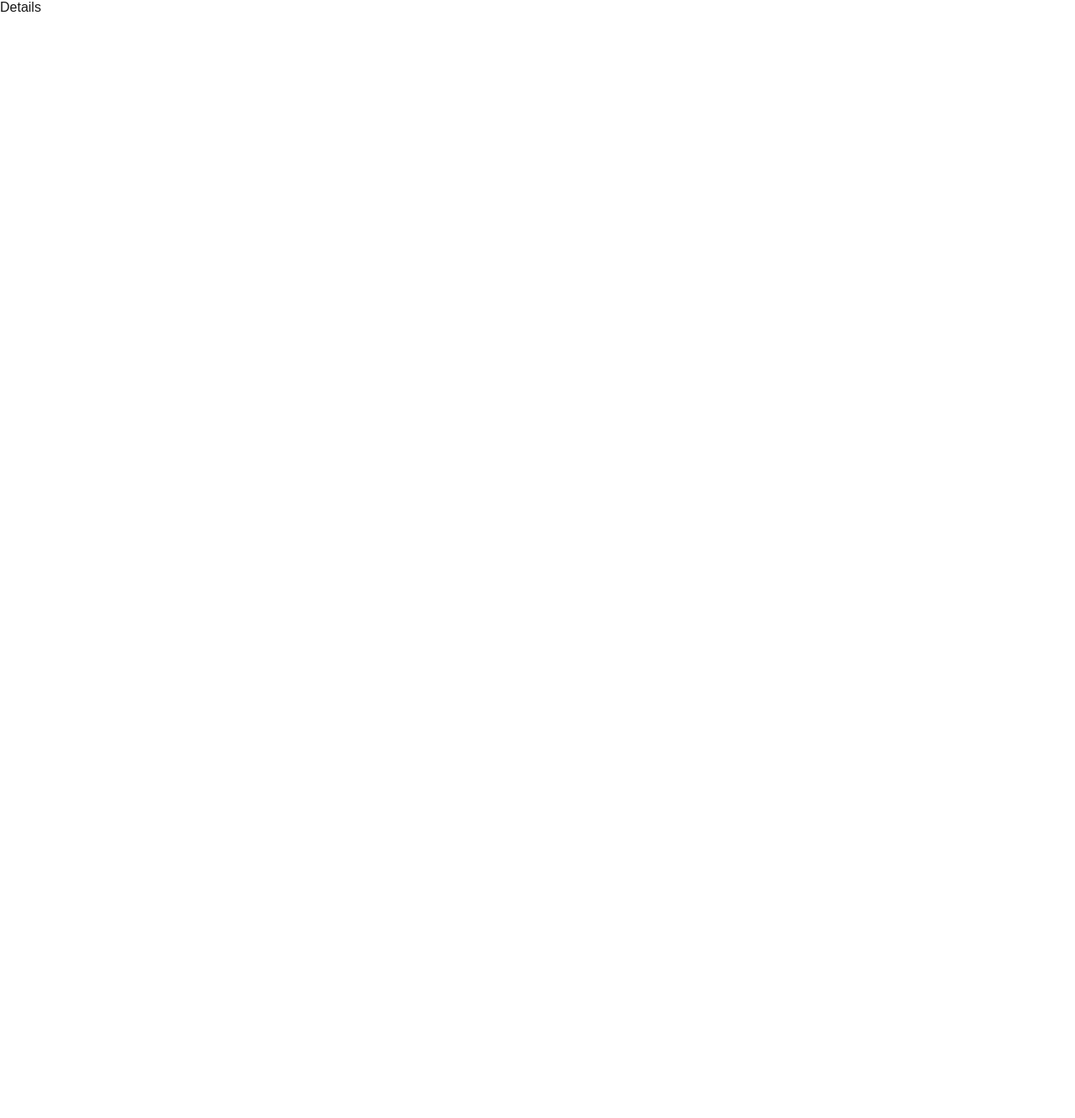
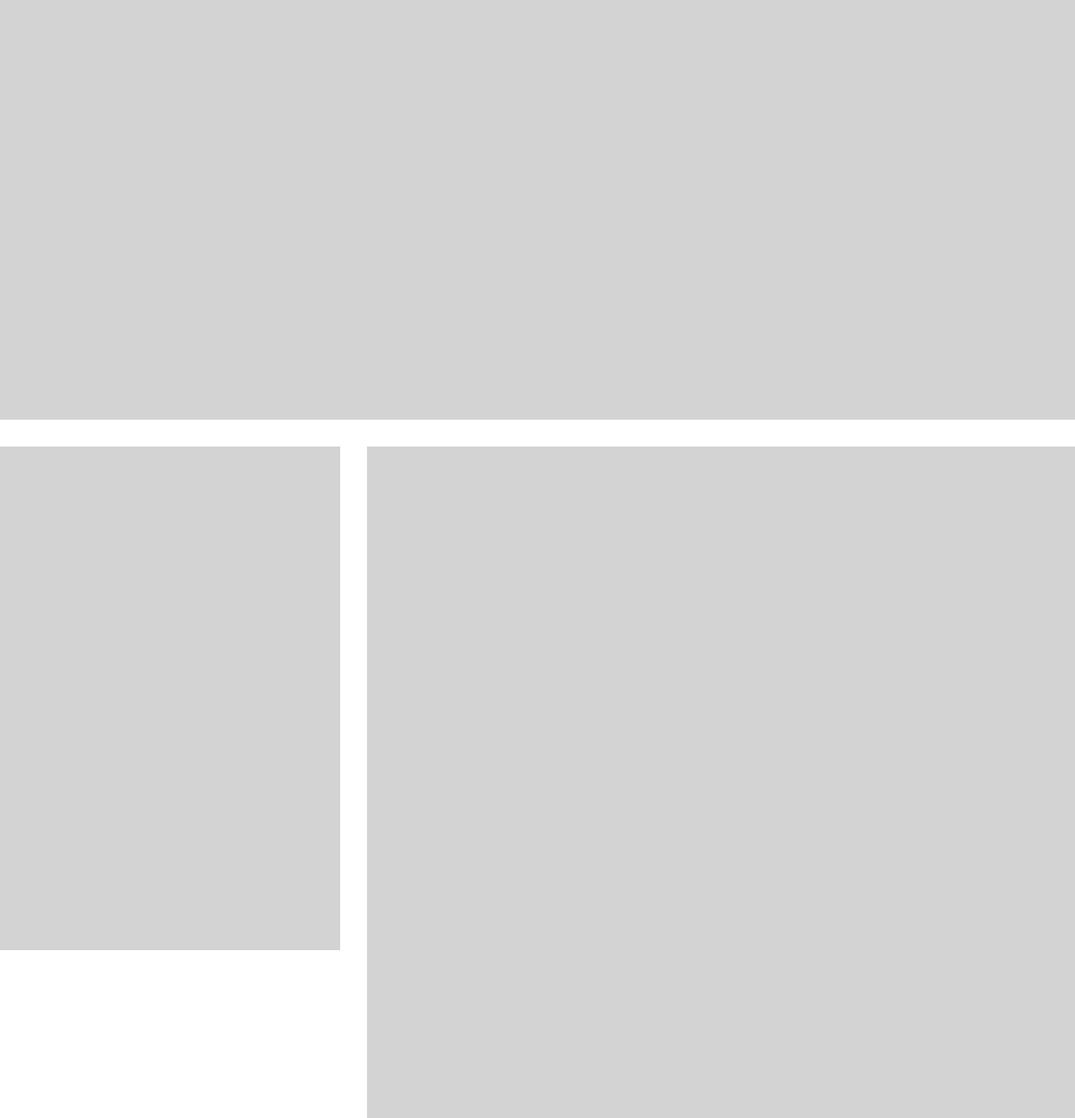
Before and after one commit to DeveloperDungeon/reptile-world, a Next.js app: page /details in a window 1280 px wide. Shown: the whole page at 84% size. Before the commit the page ends 800 px from the top, so only its background shows below. Built offline with nearby package versions, Linux system fonts and the light colour scheme.

Commit message:
Add responsive layout

```diff
--- /dev/null
+++ b/src/app/details/page.module.css
@@ -0,0 +1,40 @@
+.Banner {
+  height: 500px;
+  margin-bottom: 2rem;
+}
+
+.Body {
+  display: grid;
+  grid-template-columns: repeat(1, minmax(0, 1fr));
+  gap: 2rem;
+}
+
+@media screen and (min-width: 1024px) {
+  .Body {
+    grid-template-columns: repeat(3, minmax(0, 1fr));
+  }
+
+  .QuickStats {
+    grid-column: span 1 / span 1;
+  }
+
+  .Content {
+    grid-column: span 2 / span 2;
+  }
+}
+
+/* Todo: Remove after modules are implemented. */
+
+.QuickStats {
+  height: 600px;
+}
+
+.Content {
+  height: 800px;
+}
+
+.Banner,
+.QuickStats,
+.Content {
+  background-color: lightgrey;
+}
--- a/src/app/details/page.tsx
+++ b/src/app/details/page.tsx
@@ -1,5 +1,13 @@
+import styles from './page.module.css';
+
 export default function DetailsPage() {
   return (
-    <>Details</>
+    <>
+      <div className={styles.Banner}></div>
+      <div className={styles.Body}>
+        <div className={styles.QuickStats}></div>
+        <div className={styles.Content}></div>
+      </div>
+    </>
   );
 }
```
